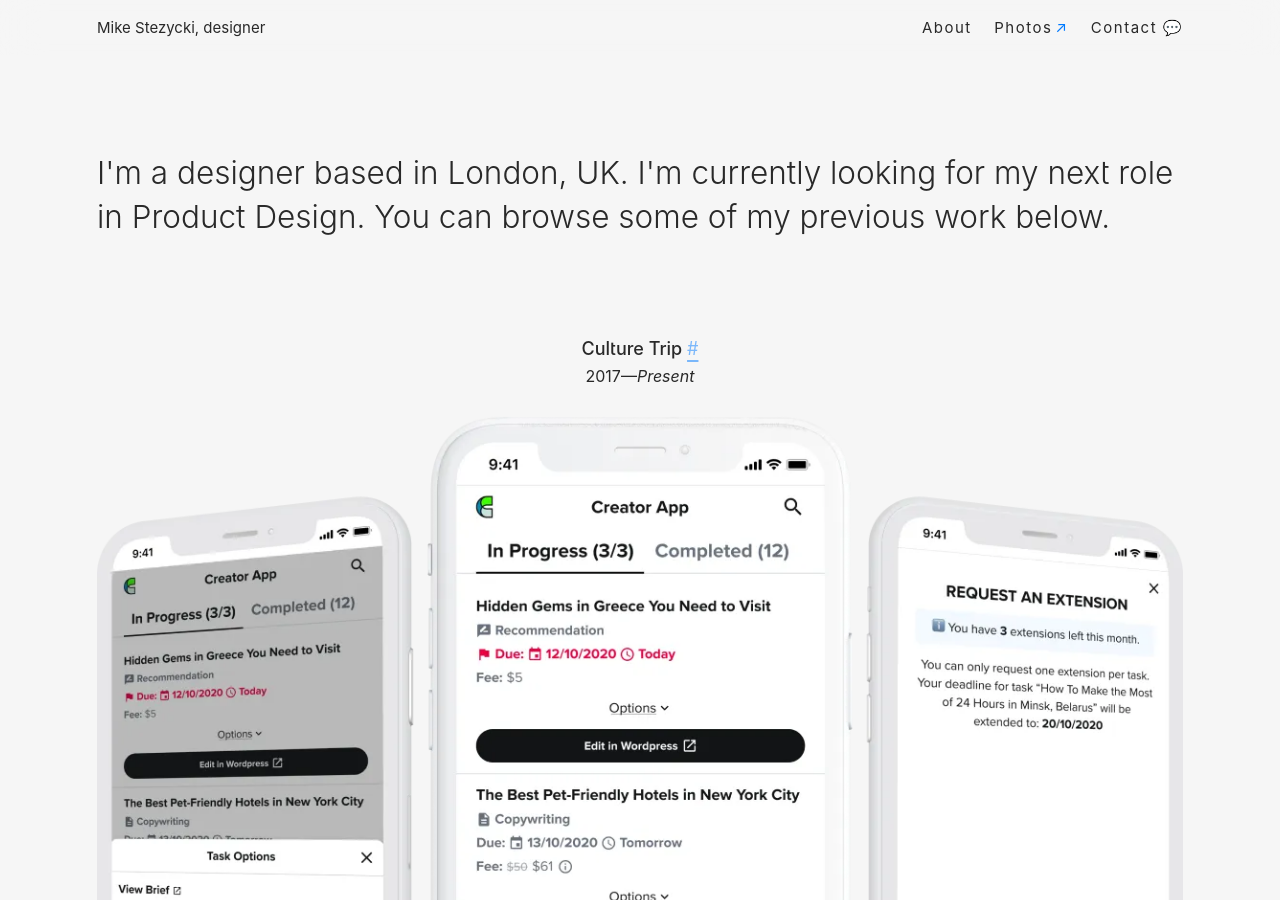
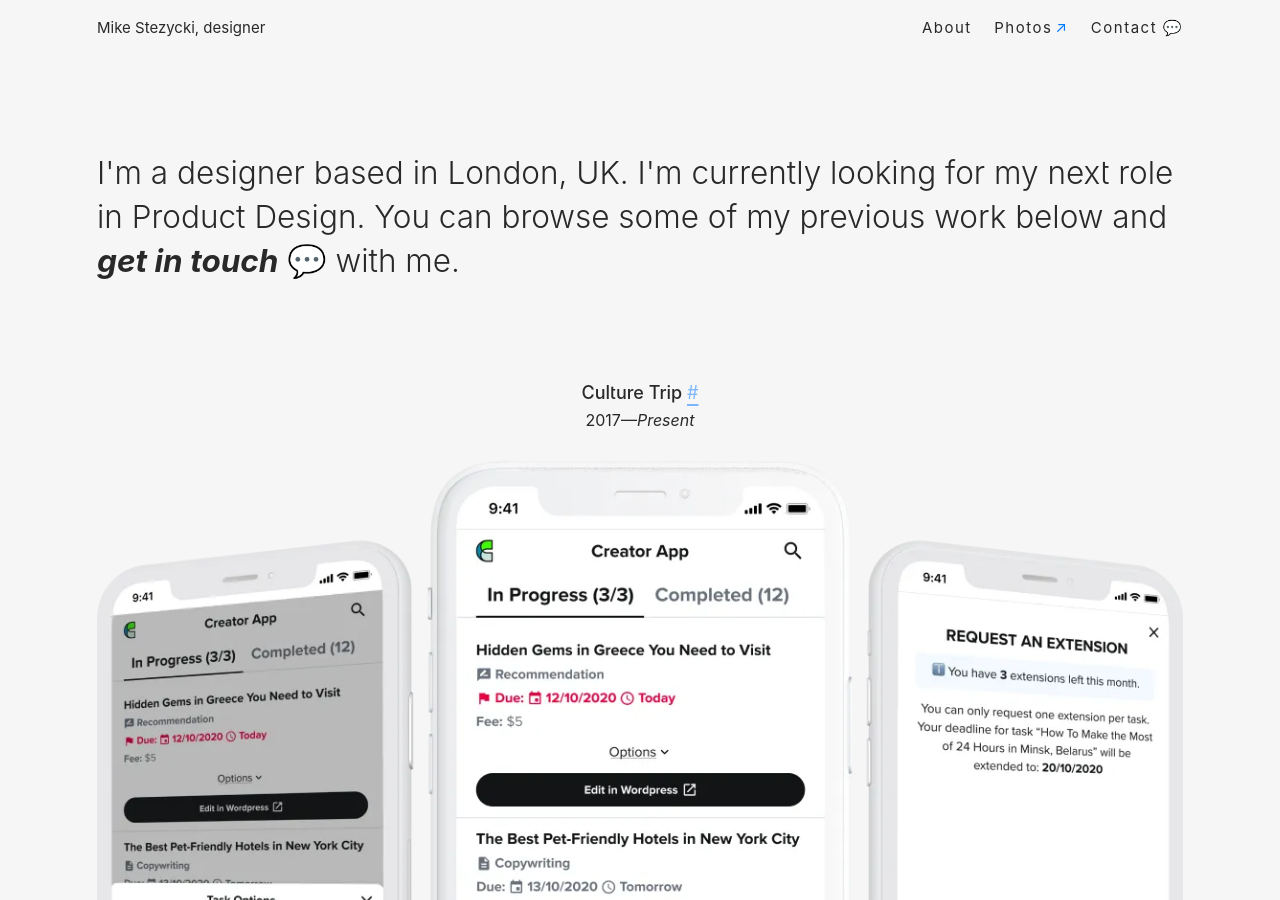
Before and after one commit to mr-stezz/mr-stezz.github.io, a Jekyll site: the page built from index.html, in a window 1280 px wide and 900 px high. Built offline with Jekyll 4.4.1, drawn with Linux system fonts in a browser that asks for light colours.

Commit message:
Add a CTA in the site title

```diff
--- a/index.html
+++ b/index.html
@@ -3,7 +3,7 @@
 title: Home
 ---
 <h2 class="heading  alpha  w--300  u--m-bottom--huge">
-  I'm a designer based in London, UK. I'm currently looking for my next role in Product Design. You can browse some of my previous work below.
+  I'm a designer based in London, UK. I'm currently looking for my next role in Product Design. You can browse some of my previous work below and <label for="toggle-checkbox" class="toggle-label" title="Send me an email." role="button" tabindex="0">get in touch</label> with me.
 </h2>
 {% include _projects.culture-trip.html %}
 {% include _projects.oncare.html %}
```
